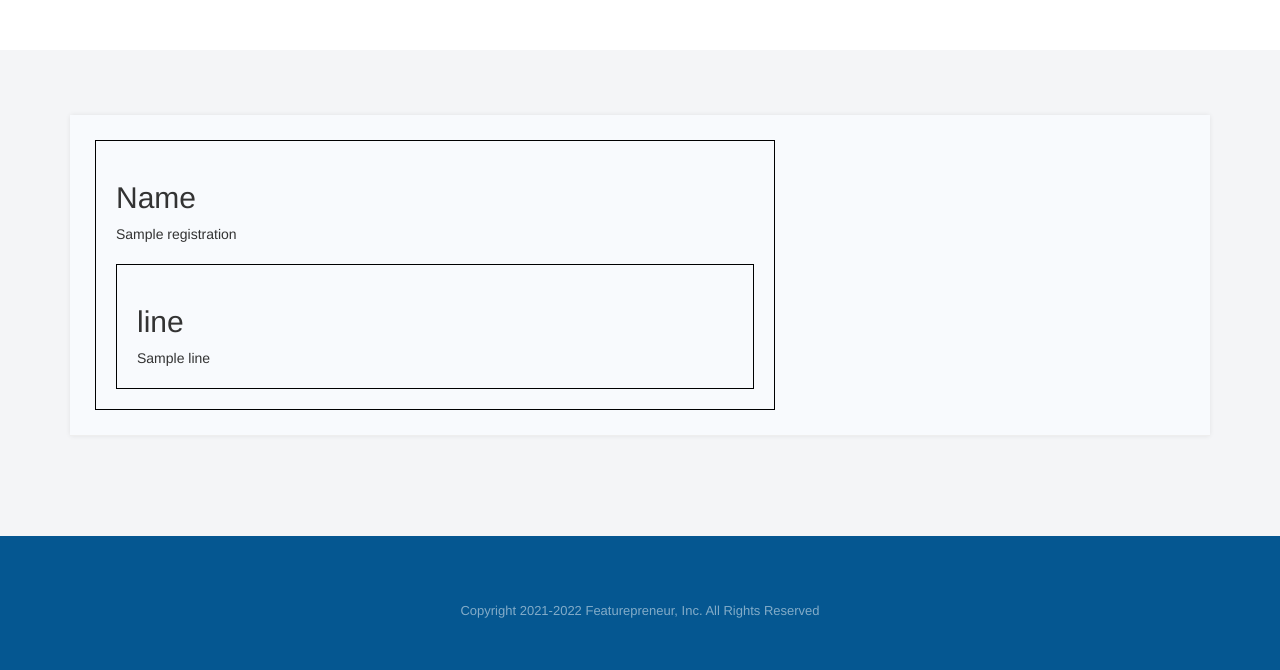
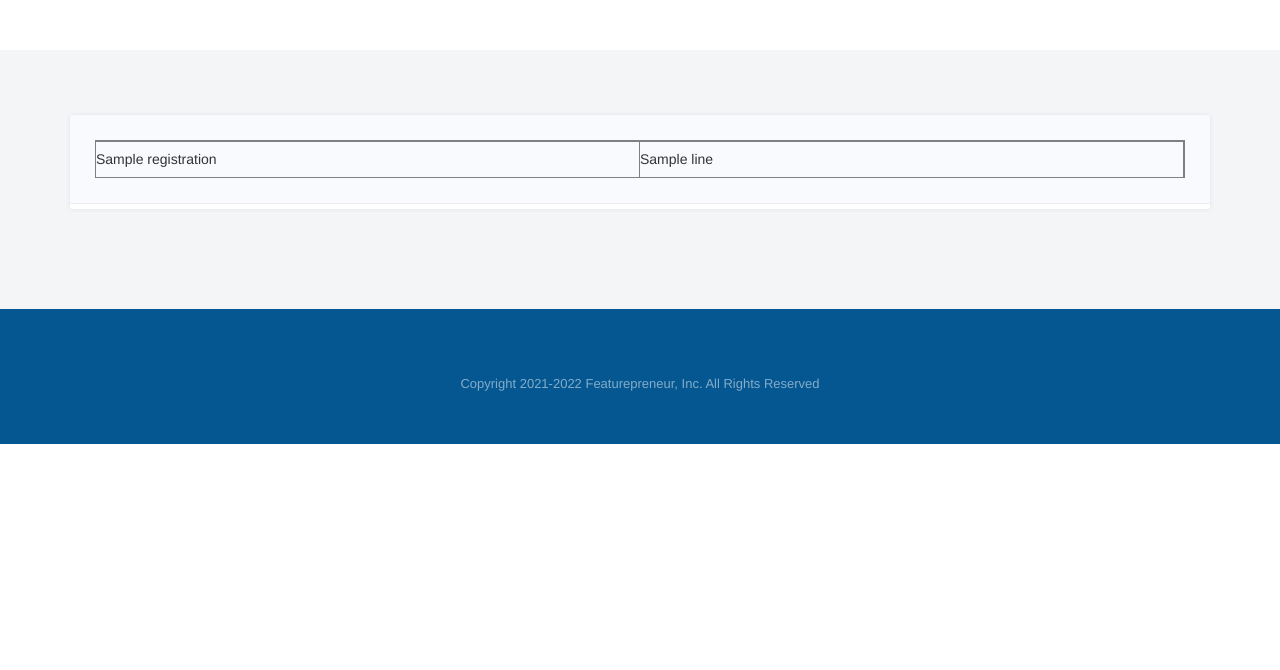
Before and after one commit to tactlabs/flix-lines-classic, a Flask app: page /file in a window 1280 px wide. Shown: the part 50-720 px from the top of the page. Run offline with Flask 2, Linux system fonts and the light colour scheme; a database or web service that is not in the repository returns one stand-in record (values such as "Sample title"); some libraries are stand-ins or nearby versions.

Commit message:
ui changes

```diff
--- a/templates/main.html
+++ b/templates/main.html
@@ -66,31 +66,43 @@
         </div>
     </nav>
 
+
     <section class="inner-pg-dash">
         <div class="container">
             <div class="row">
                 <div class="col-md-12">
                     <section class="page_inner">
+                        <div class="page_heading">
 
-                        <div class="page_heading">
+
                             {% for i in main %}
-                            <div class="boxed">
+
+                            <table border="1">
                                 <tr>
-                                    <h2>Name</h2>
-                                    <td>{{i.Name}}</td>
-                                    <br>
-                                    <br>
-                                    <div class="box">
-                                        <h2>line</h2>
-                                        {% autoescape false %}
-                                        <td>{{i.line | replace("\n", "<br />")}}</td>
-                                        {% endautoescape %}
-                                    </div>
+                                    <th width="50%"> </th>
+                                    <th width="100%"> </th>
+                                    <th width="100%"> </th>
+                                <tr>
+                                    <td>
+
+                                        <h5> {{i.Name}}</h5>
+                                    </td>
+                                    <td>
+                                        <h5> {{i.line}}</h5>
+                                    </td>
+
                                 </tr>
-                            </div>
+
+                                </tr>
+                            </table>
                             {%endfor%}
                         </div>
                     </section>
+    </section>
+    </div>
+    </div>
+    </div>
+    </section>
     </section>
     </div>
     </div>
```
